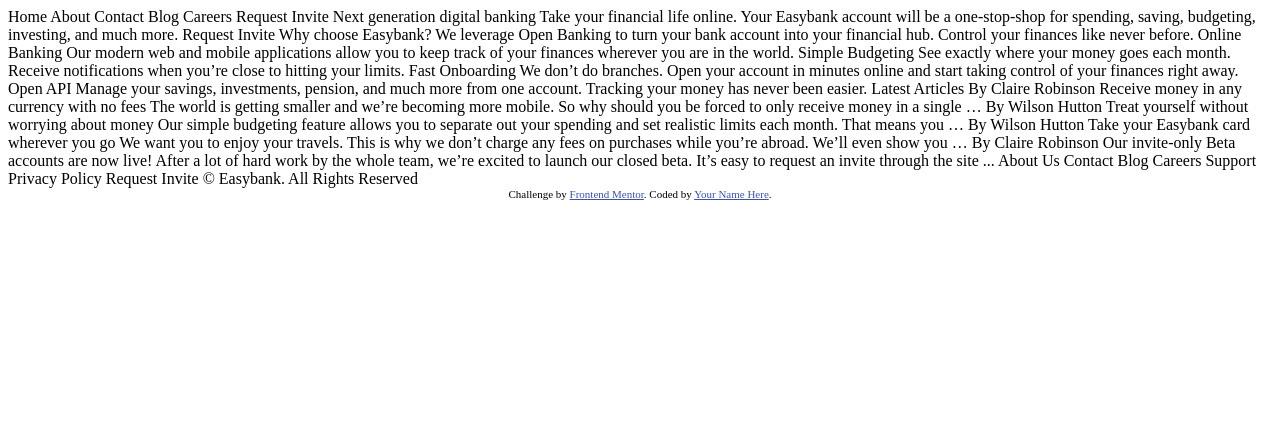
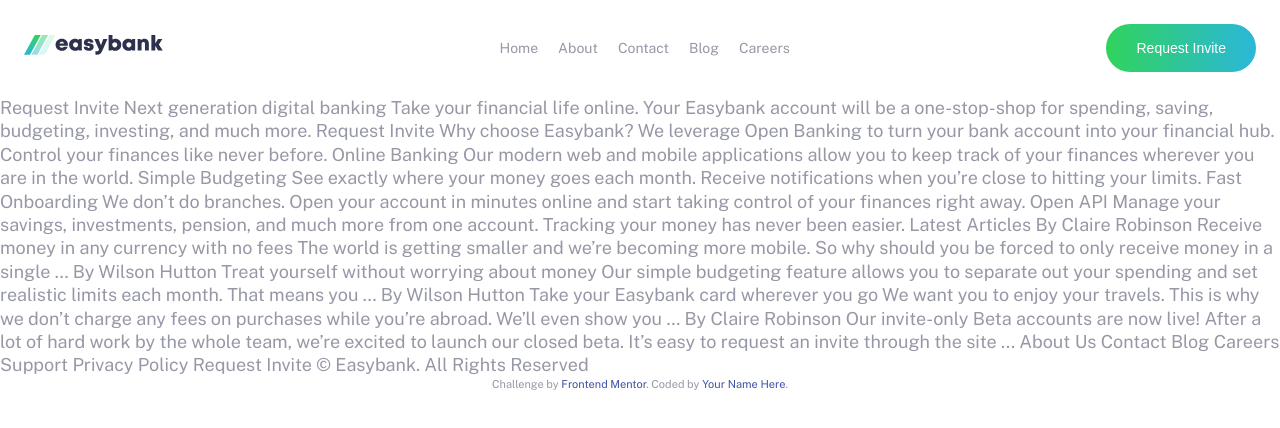
Before and after one commit to HANZY98/Front-End-Mentor, a plain HTML site: page index.html in a window 1280 px wide. Drawn offline with nearby package versions, Linux system fonts and the light colour scheme.

Commit message:
Uploading to work remotely

```diff
--- /dev/null
+++ b/app/js/script.js
@@ -0,0 +1 @@
+console.log('You stink of chips');
--- /dev/null
+++ b/dist/mixins.css
@@ -0,0 +1 @@
+/* No CSS *//*# sourceMappingURL=mixins.css.map */
--- /dev/null
+++ b/dist/style.css
@@ -0,0 +1,127 @@
+html {
+  font-size: 100%;
+  -webkit-box-sizing: border-box;
+          box-sizing: border-box;
+}
+
+*, *::before, *::after {
+  -webkit-box-sizing: inherit;
+          box-sizing: inherit;
+}
+
+a, a:visited, a:hover {
+  text-decoration: none;
+}
+
+body {
+  margin: 0;
+  padding: 0;
+  font-family: 'public sans';
+  font-size: 1.125rem;
+  line-height: 1.3;
+  color: #9698a6;
+}
+
+.flex {
+  display: -webkit-box;
+  display: -ms-flexbox;
+  display: flex;
+}
+
+.flex-jc-sb {
+  -webkit-box-pack: justify;
+      -ms-flex-pack: justify;
+          justify-content: space-between;
+}
+
+.flex-jc-sa {
+  -ms-flex-pack: distribute;
+      justify-content: space-around;
+}
+
+.flex-ai-c {
+  -webkit-box-align: center;
+      -ms-flex-align: center;
+          align-items: center;
+}
+
+button, .button {
+  padding: 1rem 1.875rem;
+  border-radius: 50px;
+  background-image: -webkit-gradient(linear, left top, right top, from(#31d35c), to(#2bb7da));
+  background-image: linear-gradient(to right, #31d35c, #2bb7da);
+  cursor: pointer;
+  color: white;
+  border: none;
+}
+
+@media (max-width: 63.93em) {
+  .hide-for-mobile {
+    display: none;
+  }
+}
+
+@media (min-width: 64rem) {
+  .hide-for-desktop {
+    display: none;
+  }
+}
+
+.header nav {
+  padding: 24px;
+}
+
+.header__menu > span {
+  display: block;
+  width: 26px;
+  height: 2px;
+  background-color: #2d314d;
+}
+
+.header__menu > span:not(:last-child) {
+  margin-bottom: 3px;
+}
+
+.header__links a {
+  position: relative;
+  font-size: 0.875rem;
+  color: #9698a6;
+  margin-left: 20px;
+  -webkit-transition: color 200ms ease-in-out;
+  transition: color 200ms ease-in-out;
+}
+
+.header__links a::before {
+  -webkit-transition: opacity 200ms ease-in-out;
+  transition: opacity 200ms ease-in-out;
+  content: "";
+  position: absolute;
+  display: block;
+  height: 5px;
+  left: 0;
+  right: 0;
+  bottom: -30px;
+  background-image: -webkit-gradient(linear, left top, right top, from(#31d35c), to(#2bb7da));
+  background-image: linear-gradient(to right, #31d35c, #2bb7da);
+  opacity: 0;
+}
+
+.header__links a:hover {
+  color: #2d314d;
+}
+
+.header__links a:hover::before {
+  opacity: 100;
+}
+
+.header__cta {
+  font-size: 0.875rem;
+  color: white;
+  -webkit-transition: opacity 200ms ease-in-out;
+  transition: opacity 200ms ease-in-out;
+}
+
+.header__cta:hover {
+  opacity: 0.75;
+}
+/*# sourceMappingURL=style.css.map */
--- a/index.html
+++ b/index.html
@@ -5,7 +5,7 @@
   <meta name="viewport" content="width=device-width, initial-scale=1.0"> <!-- displays site properly based on user's device -->
 
   <link rel="icon" type="image/png" sizes="32x32" href="./images/favicon-32x32.png">
-
+  <link rel="stylesheet" href="/dist/style.css">
   <title>Frontend Mentor | Easybank landing page</title>
 
   <!-- Feel free to remove these styles or customise in your own stylesheet 👍 -->
@@ -13,14 +13,41 @@
     .attribution { font-size: 11px; text-align: center; }
     .attribution a { color: hsl(228, 45%, 44%); }
   </style>
+  <link rel="preconnect" href="https://fonts.googleapis.com">
+  <link rel="preconnect" href="https://fonts.gstatic.com" crossorigin>
+  <link href="https://fonts.googleapis.com/css2?family=Public+Sans:wght@300;400;700&display=swap" rel="stylesheet">
 </head>
 <body>
+  <header class="header">
+    <nav class="flex flex-jc-sb flex-ai-c">
+      <a>
+        <img src="/images/logo.svg" alt="logo" class="header__logo">
+      </a>
 
-  Home
-  About
-  Contact
-  Blog
-  Careers
+
+      <a href="#" class="header__menu hide-for-desktop">
+        <span></span>
+        <span></span>
+        <span></span>
+      </a>
+
+      <div class="header__links flex flex-jc-sb flex-ai-c hide-for-mobile">
+        <a href="">Home</a>
+        <a href="">About</a>
+        <a href="">Contact</a>
+        <a href="">Blog</a>
+        <a href="">Careers</a>
+      </div>
+
+      <button type="button" class=" header__cta hide-for-mobile">Request Invite</button>
+    </nav>
+  </header>
+
+
+
+
+
+
 
   Request Invite
 
@@ -97,5 +124,6 @@
     Challenge by <a href="https://www.frontendmentor.io?ref=challenge" target="_blank">Frontend Mentor</a>.
     Coded by <a href="#">Your Name Here</a>.
   </div>
+  <script src="/app/js/script.js"></script>
 </body>
 </html>
```
Also changed, not shown: 3 other files.
